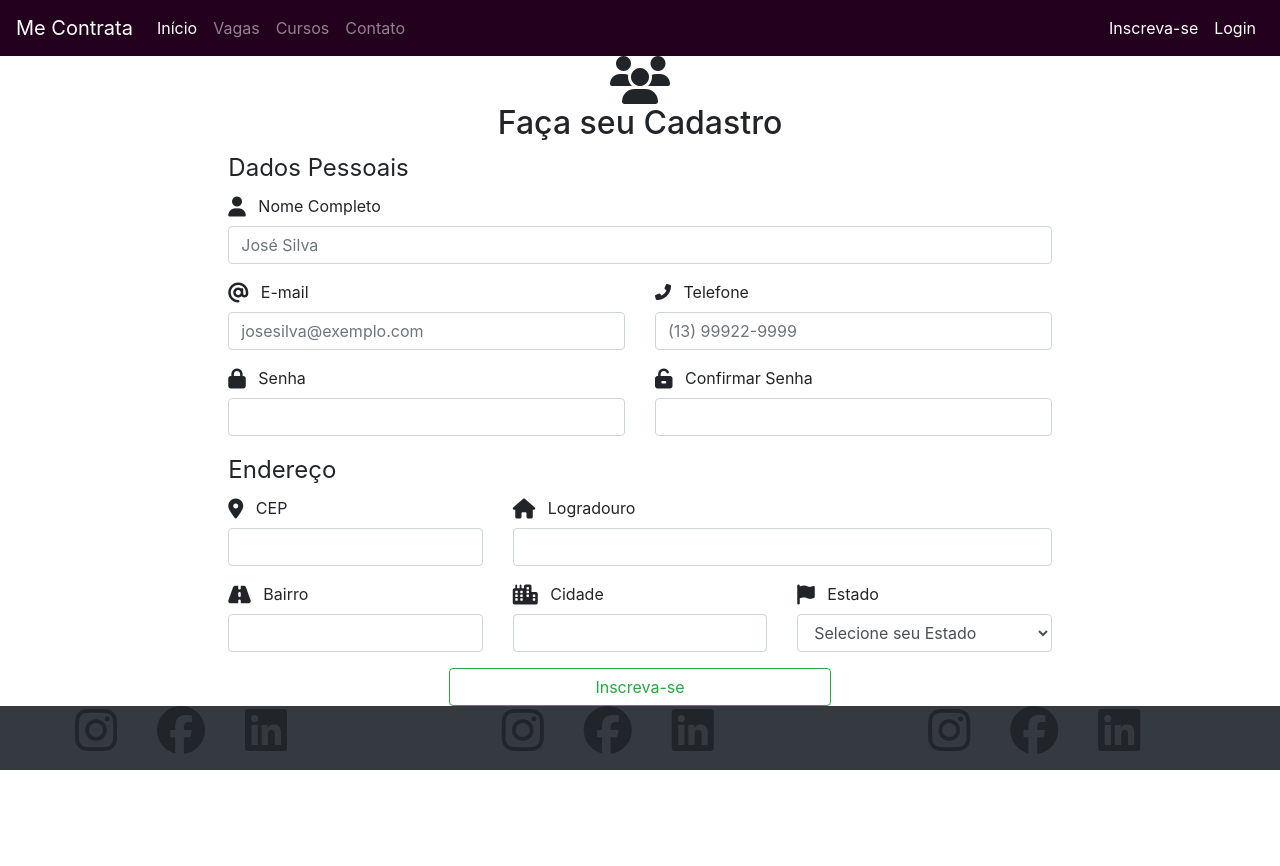
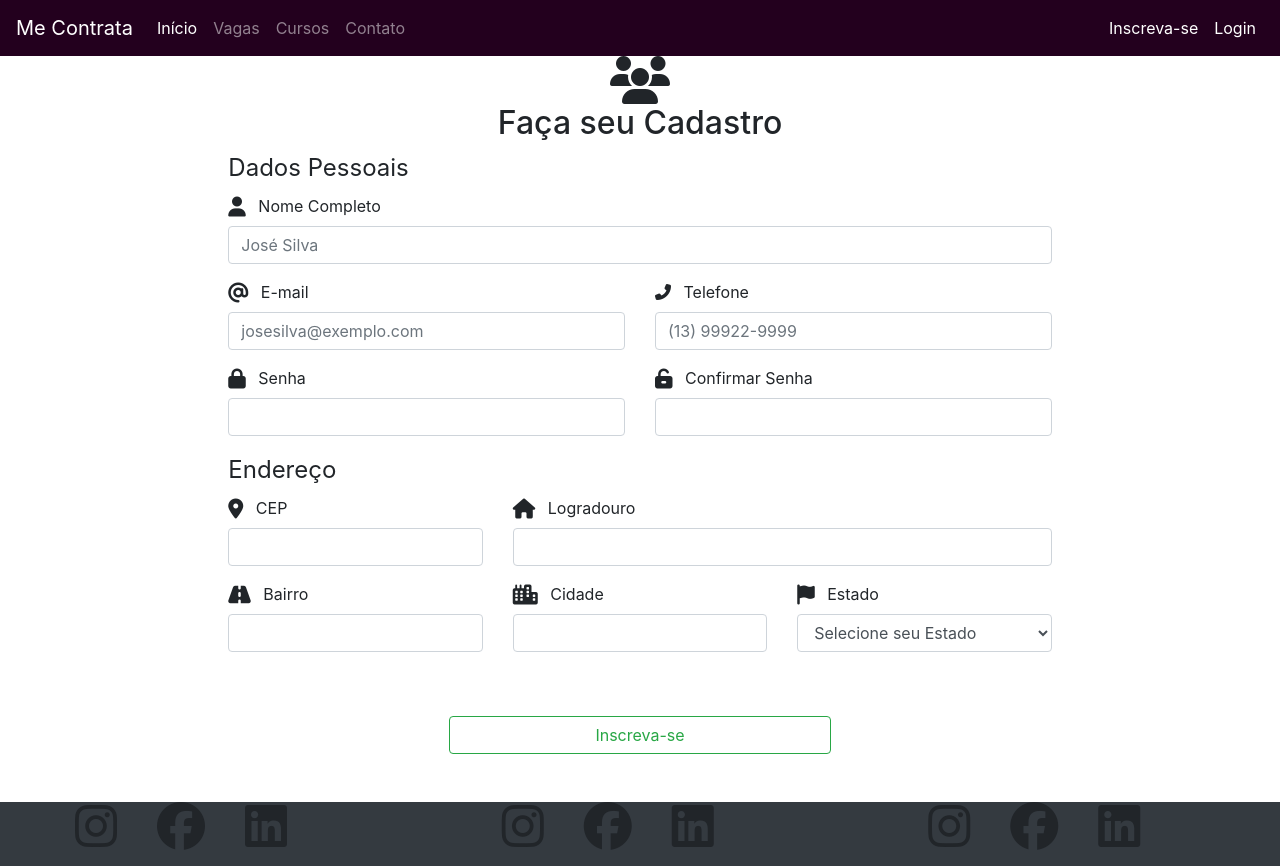
Before and after one commit to PedroSalvino/projeto-me-contrata-2021, an Angular app: page /cadastro in a window 1280 px wide. Before the commit the page ends 800 px from the top, so only its background shows below. Built offline with nearby package versions, Linux system fonts and the light colour scheme.

Commit message:
1 file modified

```diff
--- a/src/app/cadastro/cadastro.component.html
+++ b/src/app/cadastro/cadastro.component.html
@@ -201,7 +201,7 @@
               </div>
             </div>
 
-            <div class="col-md-6 mx-auto">
+            <div class="col-md-6 mx-auto my-5">
               <button class="btn btn-outline-success btn-block">
                 Inscreva-se
               </button>
```
